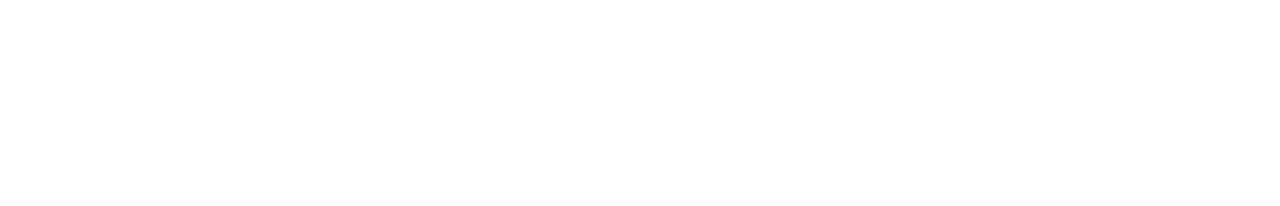
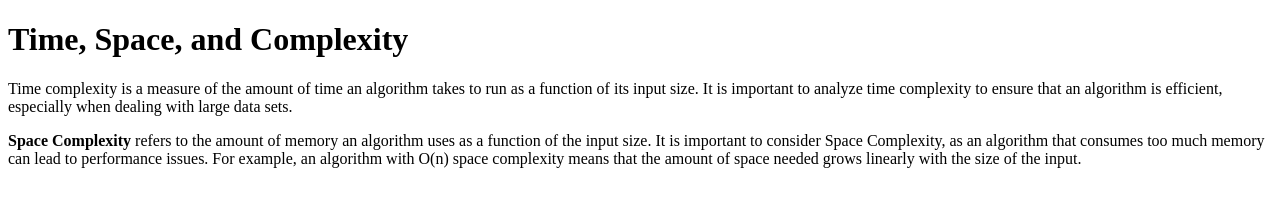
Before and after one commit to acciojob/time-and-space-complexity-baisali609, a website: page main.html in a window 1280 px wide. Drawn offline with Linux system fonts and the light colour scheme.

Commit message:
created a submission

```diff
--- a/main.html
+++ b/main.html
@@ -8,6 +8,13 @@
 
 <body>
 	<!-- the entire body must be written by student -->
+	<h1>Time, Space, and Complexity</h1>
+
+    <p>Time complexity is a measure of the amount of time an algorithm takes to run as a function of its input size. It is important to analyze time complexity to ensure that an algorithm is efficient, especially when dealing with large data sets.</p>
+
+    <p><b>Space Complexity</b> refers to the amount of memory an algorithm uses as a function of the input size. It is important to consider Space Complexity, as an algorithm that consumes too much memory can lead to performance issues. For example, an algorithm with O(n) space complexity means that the amount of space needed grows linearly with the size of the input.</p>
+
+
     <script type="text/javascript" src="./script.js">
 </script>
 
```
